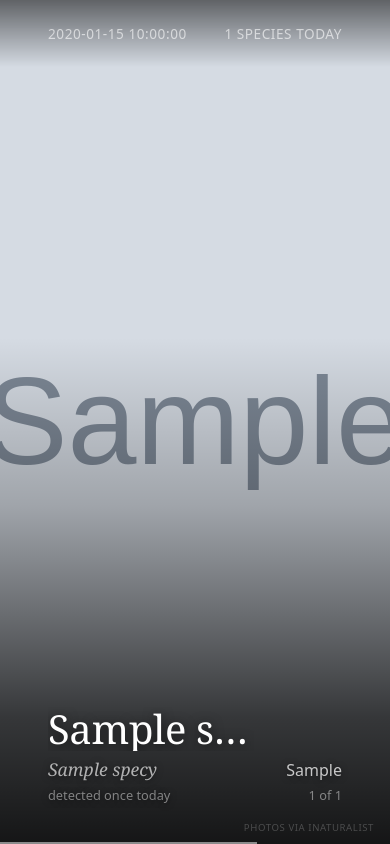
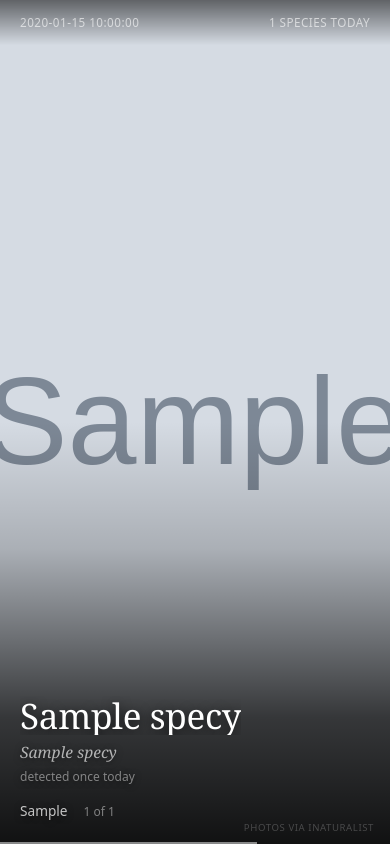
Before and after one commit to danhon/Birdhouse, a Flask app: template src/birdhouse/templates/index.html in a window 390 px wide. Run offline with Flask 3, Linux system fonts and the light colour scheme; the template is opened without the code that fills it: most values are stand-ins (such as "Sample title", 1, 10 or a date in 2020); grey boxes marked "Sample" are stand-in pictures.

Commit message:
Responsive mobile portrait layout + swipe gesture
- @media (max-width: 600px): tighter padding, stacked info layout
  (meta row moves below names), smaller clamped font sizes
- Common name allows wrapping up to 2 lines on mobile instead of
  truncating with ellipsis at an oversized size
- Gradient starts higher on portrait so more of the bird photo shows
- Swipe left → next slide, swipe right → previous (horizontal swipe
  only; vertical scroll gestures ignored)

Co-Authored-By: Claude Sonnet 4.6 <noreply@anthropic.com>

```diff
--- a/src/birdhouse/templates/index.html
+++ b/src/birdhouse/templates/index.html
@@ -213,6 +213,79 @@
       cursor: pointer;
     }
 
+    /* ── Mobile portrait ─────────────────────────────────── */
+
+    @media (max-width: 600px) {
+
+      .header {
+        padding: 0.9rem 1.25rem;
+      }
+
+      .header__date,
+      .header__count {
+        font-size: clamp(0.7rem, 3vw, 0.9rem);
+      }
+
+      /* Gradient: start higher on portrait so more bird is visible */
+      .slide__gradient {
+        background: linear-gradient(
+          to bottom,
+          transparent 50%,
+          rgba(0, 0, 0, 0.2) 65%,
+          rgba(0, 0, 0, 0.75) 85%,
+          rgba(0, 0, 0, 0.92) 100%
+        );
+      }
+
+      .slide__info {
+        padding: 1rem 1.25rem 1.5rem;
+        gap: 1rem;
+        /* Stack names above meta on narrow screens */
+        flex-direction: column;
+        align-items: flex-start;
+      }
+
+      .slide__meta {
+        text-align: left;
+        display: flex;
+        flex-direction: row;
+        gap: 1rem;
+        align-items: baseline;
+      }
+
+      .slide__counter {
+        margin-top: 0;
+      }
+
+      .slide__common {
+        font-size: clamp(1.8rem, 9vw, 4.5rem);
+        white-space: normal;
+        /* Allow wrap but cap at 2 lines */
+        display: -webkit-box;
+        -webkit-line-clamp: 2;
+        -webkit-box-orient: vertical;
+        overflow: hidden;
+        text-overflow: unset;
+      }
+
+      .slide__scientific {
+        font-size: clamp(0.95rem, 4vw, 1.6rem);
+      }
+
+      .slide__detection-count {
+        font-size: clamp(0.75rem, 3vw, 1.1rem);
+      }
+
+      .slide__time {
+        font-size: clamp(0.85rem, 3.5vw, 1.3rem);
+      }
+
+      .slide__counter {
+        font-size: clamp(0.75rem, 2.8vw, 1rem);
+      }
+
+    }
+
     /* ── Empty state ──────────────────────────────────────── */
 
     .empty {
@@ -327,6 +400,23 @@
         showSlide(current + 1);
       });
 
+      // Swipe left → next, swipe right → previous
+      // (mobile browsers don't fire click after a swipe, so no conflict)
+      let touchStartX = 0;
+      let touchStartY = 0;
+      carousel.addEventListener('touchstart', function (e) {
+        touchStartX = e.touches[0].clientX;
+        touchStartY = e.touches[0].clientY;
+      }, { passive: true });
+      carousel.addEventListener('touchend', function (e) {
+        const dx = e.changedTouches[0].clientX - touchStartX;
+        const dy = e.changedTouches[0].clientY - touchStartY;
+        // Only treat as horizontal swipe if x movement dominates
+        if (Math.abs(dx) > 50 && Math.abs(dx) > Math.abs(dy) * 1.5) {
+          showSlide(dx < 0 ? current + 1 : current - 1);
+        }
+      }, { passive: true });
+
       // ── Live data polling ──────────────────────────────────
 
       const initDateLabel     = {{ date_label | tojson }};
```
